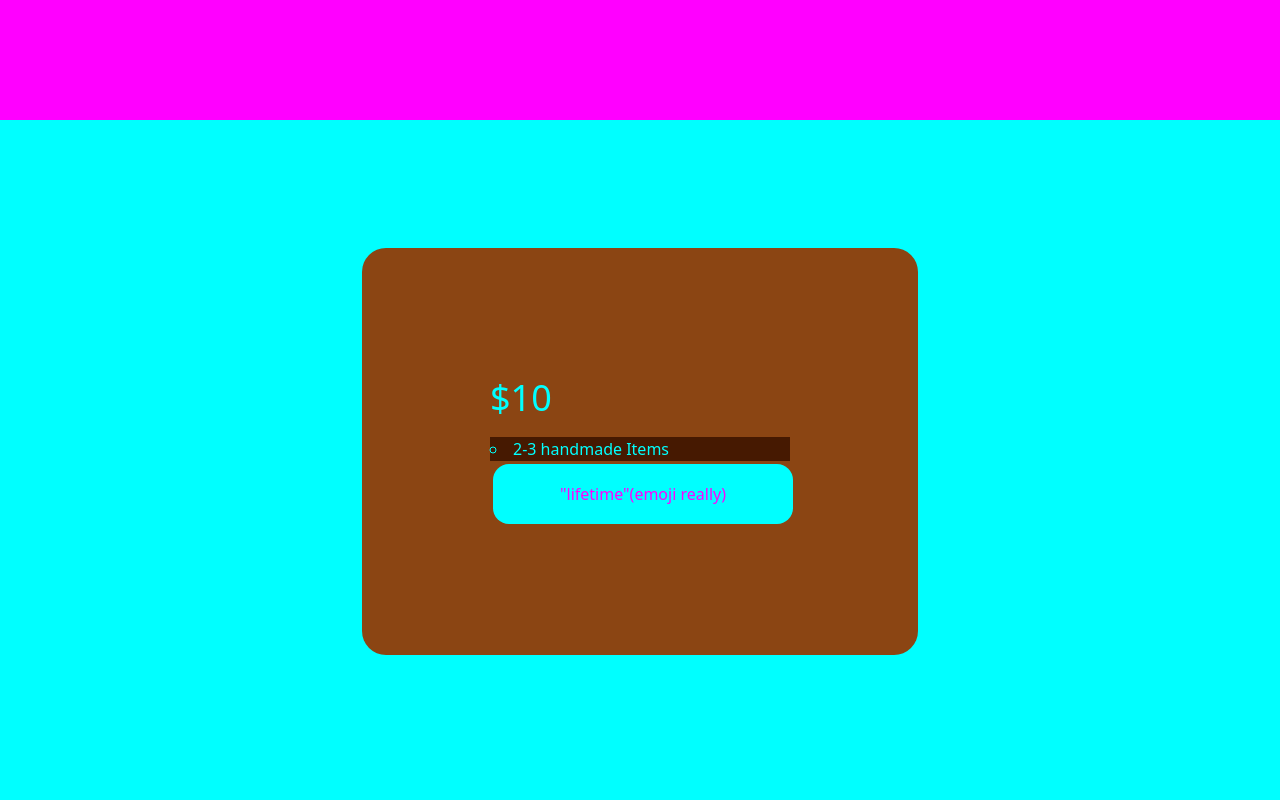
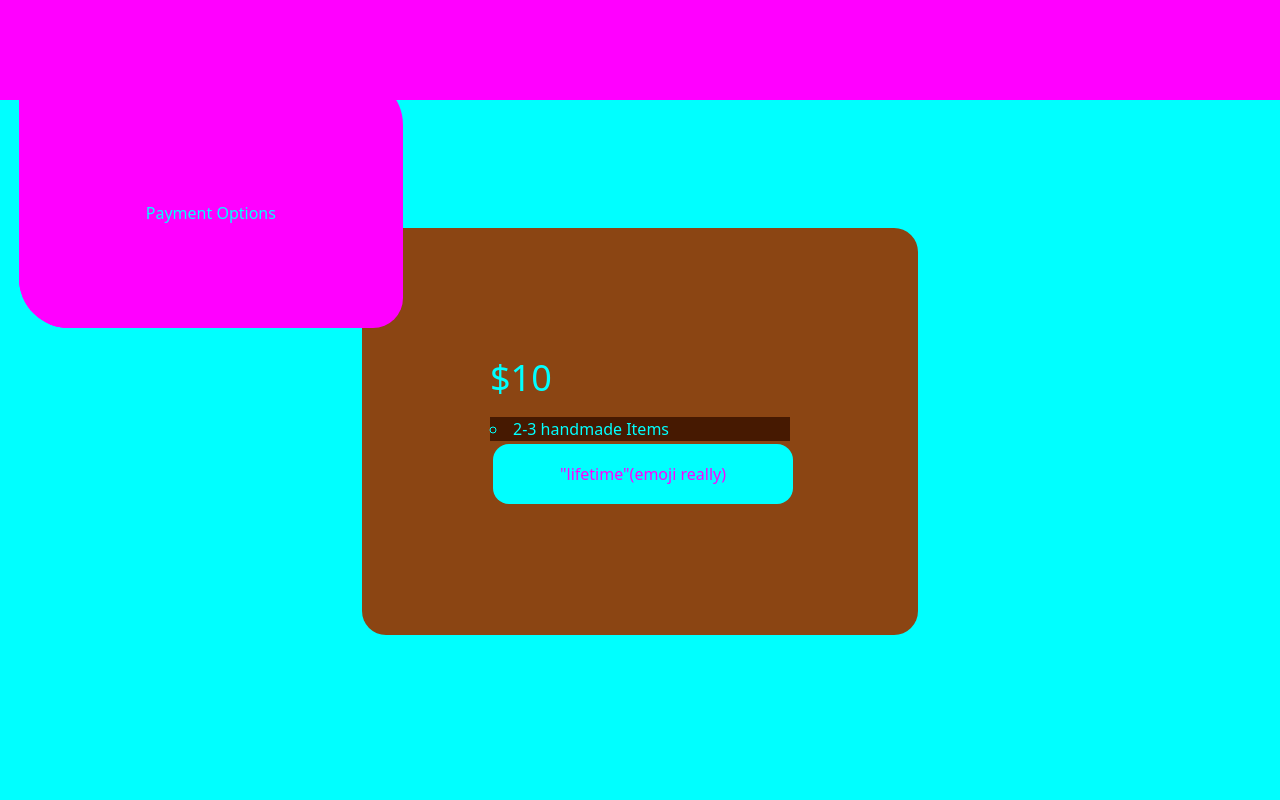
Before and after one commit to AmaratheCapybara/AmaraCapy, a SvelteKit app: page / in a window 1280 px wide. Shown: the top 800 px of the page. Built offline with nearby package versions, Linux system fonts and the light colour scheme; a web font is replaced by a local one.

Commit message:
making it work
i tried -A

```diff
--- a/src/lib/components/Navbar.svelte
+++ b/src/lib/components/Navbar.svelte
@@ -2,10 +2,12 @@
 </script>
 
 <nav>
+
 	<ul>
 		<li>Subscription Box</li>
-		<li><a href="../../routes/Products">Products</a></li>
-		<li><a href="../../routes/Location">Location</a></li>
-		<li><a href="../../routes/PaymentOptions">Payment Options</a></li>
+		<li><a class="nava" href="../../routes/Products">Products</a></li>
+		<li><a class="nava" href="../../routes/Location">Location</a></li>
+		<li><a class="nava" href="../../routes/PaymentOptions">Payment Options</a></li>
 	</ul>
+
 </nav>
--- a/src/routes/layout.css
+++ b/src/routes/layout.css
@@ -94,18 +94,43 @@
         margin-bottom: 0.3em;
     }
 }
-nav {
+nav { /* I know you did not give my job to AI smh -Aurora*/
     position: sticky;        /* sticks while scrolling */
     top: 0;                  /* required for sticky */
     z-index: 1000;           /* stays above content */
 
-    width: 100vw;            /* full screen width */
+    width:100%; /* full screen width */
+    height:10%;
+    min-height: 100px;
     background-color: magenta;
 
     display: flex;
     align-items: center;
     justify-content: space-between;
 
-    padding: 0.75rem 1.5rem;
+    padding: .5%;
     box-sizing: border-box;
 }
+nav ul {
+    position: relative;
+    align-content: center;
+    justify-content: space-between;
+    width: 100%;
+    min-width: 100%;
+
+}
+.nava {
+    position: absolute;
+    height: 80%;
+    max-height: 90%;
+    padding: 10%;
+    margin: 1%;
+    color: cyan;
+    background-color: magenta;
+    text-decoration: none;
+    border-radius: 15px 50px 30px;
+}
+.nava:hover {
+    background-color: saddlebrown;
+    cursor: alias;
+}
```
